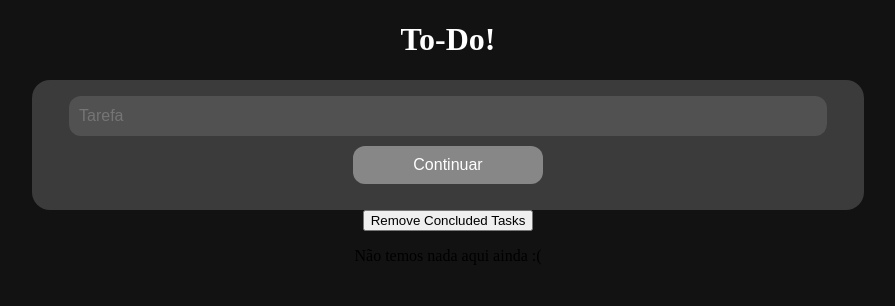
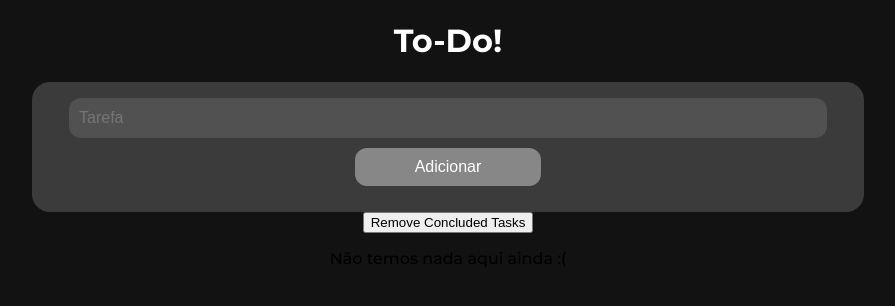
Before and after one commit to Windows87/amazing-to-do-list, a React (Create React App) app: page / in a window 1280 px wide. Shown: the top 306 px of the page, without its empty margins (192-1087 px from the left). Built offline with nearby package versions, Linux system fonts and the light colour scheme.

Commit message:
Salvando a tarefa concluida no local storage

```diff
--- a/public/index.html
+++ b/public/index.html
@@ -15,6 +15,9 @@
       user's mobile device or desktop. See https://developers.google.com/web/fundamentals/web-app-manifest/
     -->
     <link rel="manifest" href="%PUBLIC_URL%/manifest.json" />
+    <link rel="preconnect" href="https://fonts.googleapis.com">
+    <link rel="preconnect" href="https://fonts.gstatic.com" crossorigin>
+    <link href="https://fonts.googleapis.com/css2?family=Montserrat:wght@500;700&display=swap" rel="stylesheet">
     <!--
       Notice the use of %PUBLIC_URL% in the tags above.
       It will be replaced with the URL of the `public` folder during the build.
--- a/src/components/Button/index.tsx
+++ b/src/components/Button/index.tsx
@@ -10,6 +10,9 @@
   padding-left: 60px;
   padding-right: 60px;
   font-size: 16px;
+  &:hover {
+    cursor: pointer; /* Cursor ao passar o mouse */
+  }
 `
 
 export default Button
--- a/src/contexts/TasksContext.tsx
+++ b/src/contexts/TasksContext.tsx
@@ -45,6 +45,7 @@
       if (t.id === taskId) {
         t.concluded = !t.concluded
       }
+      saveTasksOnLocalStorage(tasks)
       return t
     }))
   }
--- a/src/index.css
+++ b/src/index.css
@@ -2,4 +2,5 @@
     width: 100%;
     height: 100%;
     margin: 0;
+    font-family: 'Montserrat', sans-serif;
 }
--- a/src/pages/Apṕ/components/AddForm/index.tsx
+++ b/src/pages/Apṕ/components/AddForm/index.tsx
@@ -33,7 +33,7 @@
     <Card>
       <Form onSubmit={handleSubmit}>
         <Input placeholder='Tarefa' value={description} onChange={handleInputChange} />
-        <Button disabled={verifyFields()}>Continuar</Button>
+        <Button disabled={verifyFields()}>Adicionar</Button>
       </Form>
     </Card>
   )
```
Also changed, not shown: 1 other file (tests, documents, lock files or other folders).
